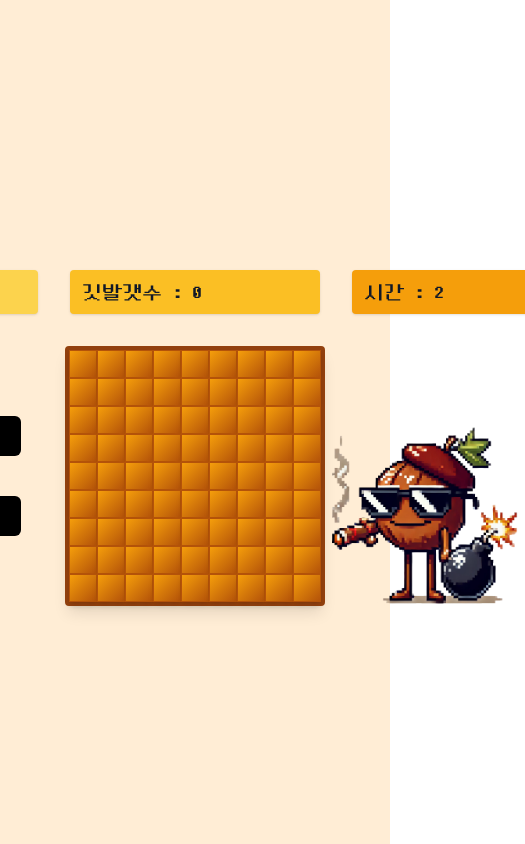
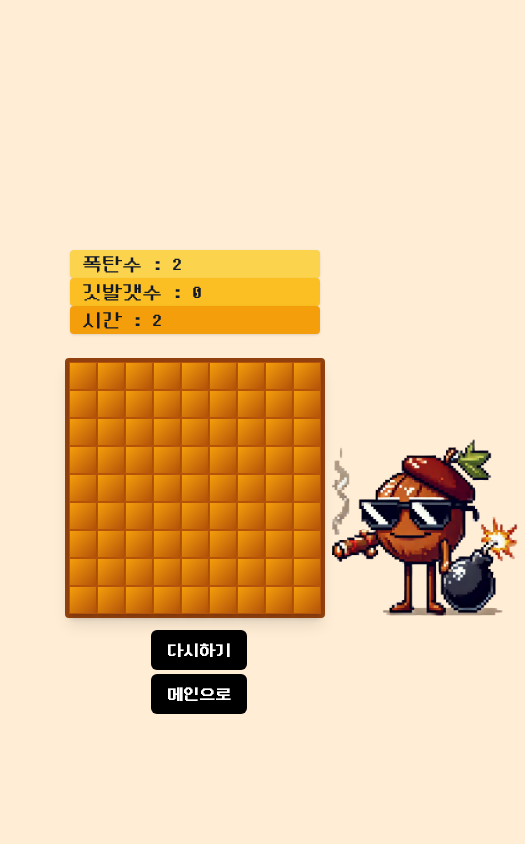
Before and after one commit to OjiWorks/oji-minesweeper-web, a React (Vite) app: page / in a window 390 px wide. Both pictures are taken after typing "Sample" into the empty fields and a click on the button "게임시작". Shown: the whole page, 525 px wide, since content can reach past the window. Built offline with nearby package versions, Linux system fonts and the light colour scheme.

Commit message:
Design: 모바일화면 반응형 UI 일부대응

```diff
--- a/src/components/CongratsMessage/index.jsx
+++ b/src/components/CongratsMessage/index.jsx
@@ -5,7 +5,7 @@ export default function CongratsMessage() {
   const timeCount = useSelector((state) => state.bomb.timer.timeCount);
 
   return (
-    <div className="absolute top-0 transform -right-[195px] text-xl text-center w-[210px]">
+    <div className="absolute bottom-[180px] transform -right-[195px] text-xl text-center w-[210px]">
       <div className="relative bg-white p-2 rounded-lg shadow-lg w-xs">
         <p className="text-gray-700">
           {userId}님
--- a/src/components/GameBoard/index.jsx
+++ b/src/components/GameBoard/index.jsx
@@ -3,7 +3,7 @@ import Header from "../Header";
 
 export default function GameBoard() {
   return (
-    <div className="fixed inset-0 flex flex-col items-center justify-center bg-orange-100">
+    <div className="absolute inset-0 flex flex-col items-center justify-center">
       <Header />
       <GameField />
     </div>
--- a/src/components/GameField/index.jsx
+++ b/src/components/GameField/index.jsx
@@ -70,7 +70,9 @@ export default function GameField() {
 
   return (
     <div className="relative">
-      <main onContextMenu={(e) => { e.preventDefault() }} className={`grid ${GRID_ROWS[row]} ${GRID_COLS[column]} border-4 border-amber-800 shadow-lg rounded bg-amber-100`}>
+      <main
+      onContextMenu={(e) => { e.preventDefault() }}
+      className={`grid ${GRID_ROWS[row]} ${GRID_COLS[column]} border-4 border-amber-800 shadow-lg rounded bg-amber-100`}>
         {field.coverField.map((columnArray, column) => {
           return columnArray.map((element, row) => {
             switch (element) {
@@ -133,11 +135,12 @@ export default function GameField() {
         <CongratsCard />,
         document.body
       )}
-      <div className="absolute transform -translate-y-1/2  top-1/2 -left-[100px] flex flex-col">
-        <button className="custom-blackButton mb-10 top-1/2 transform -translate-x-1/2 left-1/2 z-50"
+      <div className="absolute transform md:-translate-y-1/2 translate-x-1/2 translate-x-0 md:top-1/2 md:-left-[80px] left-1/2 left-0 md:mt-0 mt-2 flex flex-col">
+        <button
+          className="relative custom-blackButton transform right-1/2 -translate-x-1/2 md:mx-0 my-1 md:mb-10 "
           onClick={() => handleReplay(false)}>다시하기</button>
         <button
-          className="custom-blackButton top-1/2 transform -translate-x-1/2 left-1/2 z-50"
+          className="relative custom-blackButton transform right-1/2 -translate-x-1/2 md:mx-0 "
           onClick={() => location.reload(true)}>메인으로</button>
       </div>
       {isWin ? (
--- a/src/components/Header/index.jsx
+++ b/src/components/Header/index.jsx
@@ -27,14 +27,14 @@ export default function Header() {
 
 
   return (
-    <header className="md:flex flex flex-row justify-center items-center m-4">
-      <div className="m-4 w-[250px] text-xl px-3 py-2 bg-amber-300 text-gray-900 rounded shadow">
+    <header className="flex md:flex-row flex-col justify-center items-center m-6">
+      <div className="md:m-4 m-0 w-[250px] text-xl px-3 md:py-2 bg-amber-300 text-gray-900 rounded shadow">
         폭탄수 : {Math.floor(row * column * bombRate)}
       </div>
-      <div className="m-4 w-[250px] text-xl px-3 py-2 bg-amber-400 text-gray-900 rounded shadow">
+      <div className="md:m-4 w-[250px] text-xl px-3 md:py-2 bg-amber-400 text-gray-900 rounded shadow">
         깃발갯수 : {count}
       </div>
-      <div className="m-4 w-[250px] text-xl px-3 py-2 bg-amber-500 text-gray-900 rounded shadow">
+      <div className="md:m-4 w-[250px] text-xl px-3 md:py-2 bg-amber-500 text-gray-900 rounded shadow">
         시간 : {timer}
       </div>
     </header>
--- a/src/input.css
+++ b/src/input.css
@@ -11,7 +11,8 @@
 
 @layer base {
   body {
-    @apply font-DungGeunMo;
+    @apply font-DungGeunMo bg-orange-100;
+
   }
 }
 
@@ -24,5 +25,5 @@
 }
 
 .custom-blackButton {
-  @apply z-10 h-10 px-6 font-semibold rounded-md bg-black hover:bg-red-900 text-white;
+  @apply z-50 h-10 px-4 mx-1 font-semibold rounded-md bg-black hover:bg-red-900 text-white;
 }
--- a/src/utils/converToBombRate.js
+++ b/src/utils/converToBombRate.js
@@ -1,5 +1,5 @@
 const bombRateTable = {
-  초급: 0.12,
+  초급: 0.03,
   중급: 0.15,
   고급: 0.20,
 };
```
